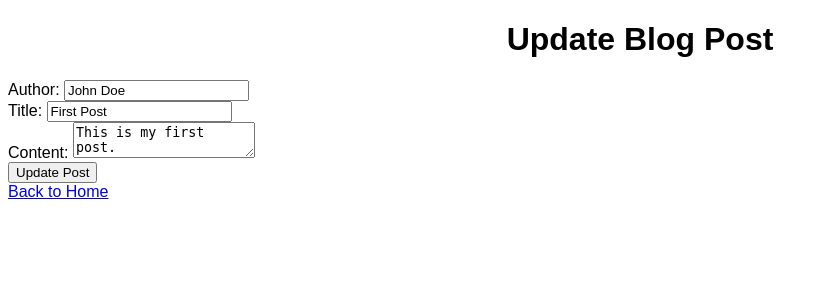
After one commit to Smisul4e/Blog-App, a Flask app: page /update/1 in a window 1280 px wide. The commit adds this page. Shown: the top 300 px of the page, without its empty margins (0-828 px from the left). Run offline with Flask 3, Linux system fonts and the light colour scheme.

Commit message:
Add update functionality for blog posts

```diff
--- a/app.py
+++ b/app.py
@@ -3,18 +3,30 @@ import json
 
 app = Flask(__name__)
 
+
 def load_posts():
     with open('posts.json', 'r') as file:
         return json.load(file)
+
 
 def save_posts(posts):
     with open('posts.json', 'w') as file:
         json.dump(posts, file, indent=4)
 
+
+def fetch_post_by_id(post_id):
+    posts = load_posts()
+    for post in posts:
+        if post['id'] == post_id:
+            return post
+    return None
+
+
 @app.route('/')
 def index():
     posts = load_posts()
     return render_template('index.html', posts=posts)
+
 
 @app.route('/post', methods=['POST'])
 def add_post():
@@ -25,12 +37,14 @@ def add_post():
     save_posts(posts)
     return jsonify(new_post), 201
 
+
 @app.route('/delete/<int:post_id>', methods=['POST'])
 def delete(post_id):
     posts = load_posts()
     posts = [post for post in posts if post['id'] != post_id]
     save_posts(posts)
     return redirect(url_for('index'))
+
 
 @app.route('/add', methods=['GET', 'POST'])
 def add():
@@ -52,5 +66,27 @@ def add():
 
     return render_template('add.html')
 
+
+@app.route('/update/<int:post_id>', methods=['GET', 'POST'])
+def update(post_id):
+    post = fetch_post_by_id(post_id)
+    if post is None:
+        return "Post not found", 404
+
+    if request.method == 'POST':
+        post['author'] = request.form.get('author')
+        post['title'] = request.form.get('title')
+        post['content'] = request.form.get('content')
+        posts = load_posts()
+        for i, p in enumerate(posts):
+            if p['id'] == post_id:
+                posts[i] = post
+                break
+        save_posts(posts)
+        return redirect(url_for('index'))
+
+    return render_template('update.html', post=post)
+
+
 if __name__ == '__main__':
     app.run()
--- a/templates/index.html
+++ b/templates/index.html
@@ -17,6 +17,9 @@
                 <form action="{{ url_for('delete', post_id=post.id) }}" method="post" style="display:inline;">
                     <button type="submit">Delete</button>
                 </form>
+                <a href="{{ url_for('update', post_id=post.id) }}">
+                    <button type="button">Update</button>
+                </a>
             </div>
         {% endfor %}
     </div>
--- /dev/null
+++ b/templates/update.html
@@ -0,0 +1,28 @@
+<!DOCTYPE html>
+<html lang="en">
+<head>
+    <meta charset="UTF-8">
+    <meta name="viewport" content="width=device-width, initial-scale=1.0">
+    <link rel="stylesheet" href="{{ url_for('static', filename='style.css') }}">
+    <title>Update Blog Post</title>
+</head>
+<body>
+    <h1>Update Blog Post</h1>
+    <form action="{{ url_for('update', post_id=post.id) }}" method="post">
+        <div>
+            <label for="author">Author:</label>
+            <input type="text" id="author" name="author" value="{{ post.author }}" required>
+        </div>
+        <div>
+            <label for="title">Title:</label>
+            <input type="text" id="title" name="title" value="{{ post.title }}" required>
+        </div>
+        <div>
+            <label for="content">Content:</label>
+            <textarea id="content" name="content" required>{{ post.content }}</textarea>
+        </div>
+        <button type="submit">Update Post</button>
+    </form>
+    <a href="{{ url_for('index') }}">Back to Home</a>
+</body>
+</html>
```
